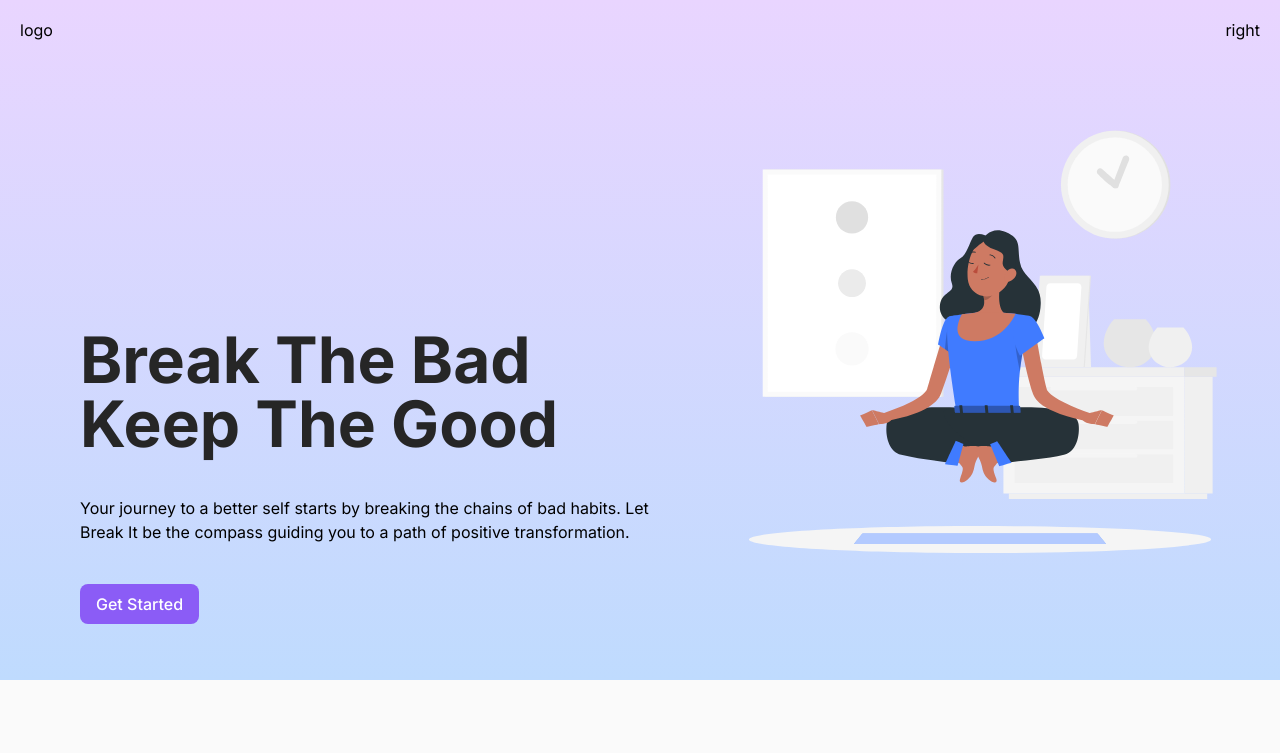
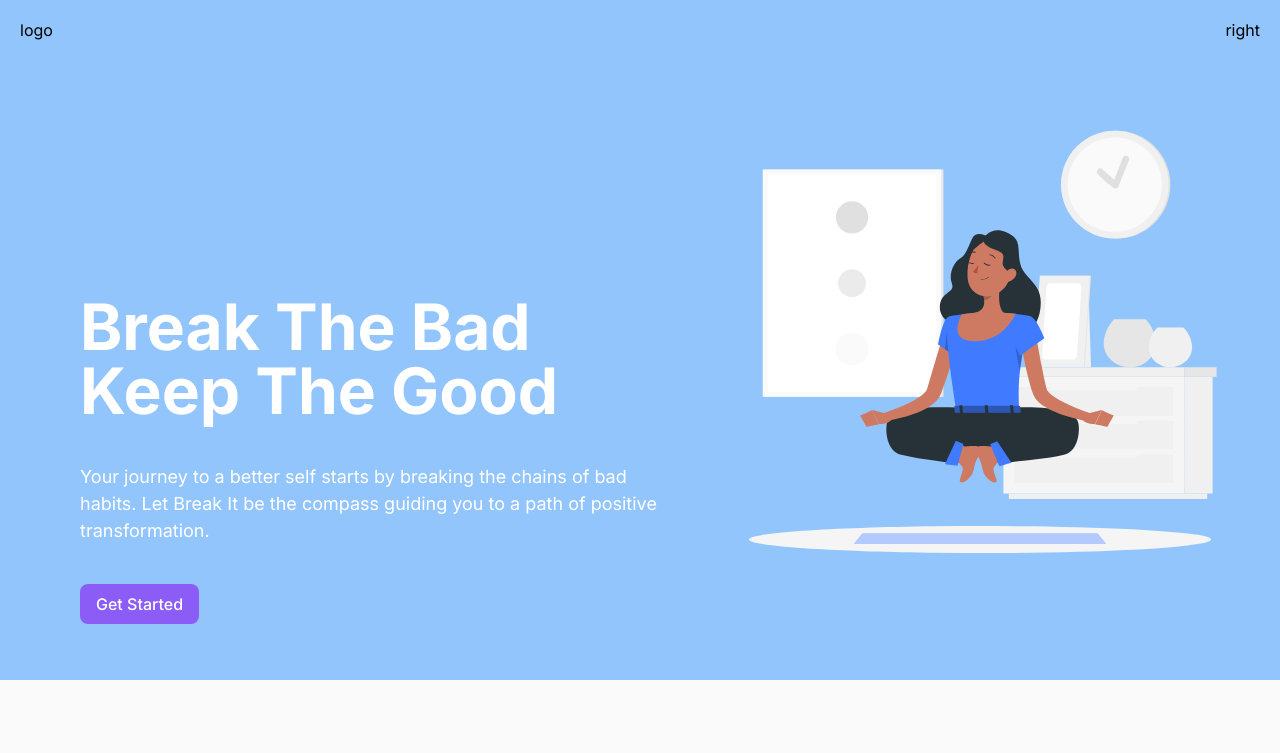
Before and after one commit to plode-v/habit-breaker, a Next.js app: page / in a window 1280 px wide. Shown: the top 753 px of the page. Built offline with nearby package versions, Linux system fonts and the light colour scheme; a web font is replaced by a local one.

Commit message:
change bg color

```diff
--- a/src/components/landing-page/Features.tsx
+++ b/src/components/landing-page/Features.tsx
@@ -5,7 +5,7 @@ import { features } from '@/lib/data'
 const Features = () => {
   return (
     <div className='bg-neutral-50 flex justify-center w-full'>
-        <div className='h-[700px] flex flex-col items-center pb-10 pt-5 3xl:w-1/2'>
+        <div className='h-[600px] flex flex-col items-center pb-10 pt-5 3xl:w-1/2'>
             <div className='h-1/2 w-full flex flex-col justify-center items-center'>
                 <h1 className='text-[26px] font-[700] capitalize pb-2'>Lorem ipsum dolor sit amet, consectetur adipiscing elit</h1>
                 <p className='text-[14px] text-neutral-500 w-1/2 text-center'>Lorem ipsum dolor sit amet, consectetur adipiscing elit, sed do eiusmod tempor incididunt ut labore et dolore magna aliqua. Ut enim ad minim veniam</p>
--- a/src/components/landing-page/HeroBanner.tsx
+++ b/src/components/landing-page/HeroBanner.tsx
@@ -6,15 +6,15 @@ import meditationAnimation from "../../public/meditationAnimation.json"
 
 const HeroBanner = () => {
   return (
-    <div className="items-center justify-center flex flex-col w-full bg-gradient-to-b from-purple-200 to-blue-200">
+<div className="items-center justify-center flex flex-col w-full bg-blue-300">
         <div className='h-[680px] w-full flex 3xl:w-1/2'>
             <div className='flex-1 flex-col flex items-start justify-end pl-20 pb-14'>
-                <div className='block font-[700] text-[64px] leading-none capitalize mb-10 text-neutral-800'>
+                <div className='block font-[700] text-[64px] leading-none capitalize mb-10 text-white'>
                     <h1>break the bad</h1>
                     <h1>keep the good</h1>
                 </div>
-                <div className='pb-10'>
-                    <p className='text-[16px]'>Your journey to a better self starts by breaking the chains of bad habits. Let Break It be the compass guiding you to a path of positive transformation.</p>
+                <div className='pb-10 pr-5'>
+                    <p className='text-[18px] text-white'>Your journey to a better self starts by breaking the chains of bad habits. Let Break It be the compass guiding you to a path of positive transformation.</p>
                 </div>
                 <Button variant="heroBanner">get started</Button>
             </div>
```
